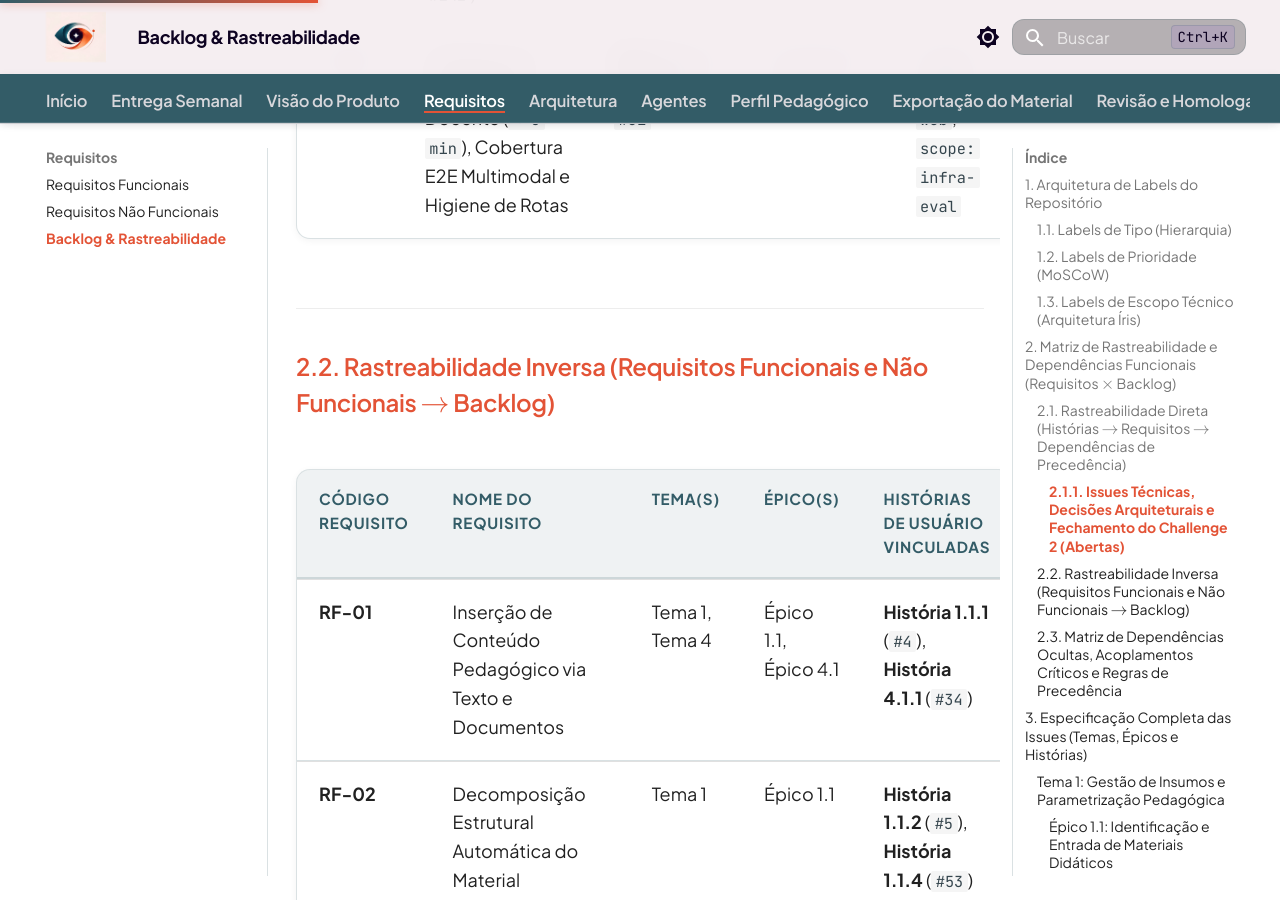
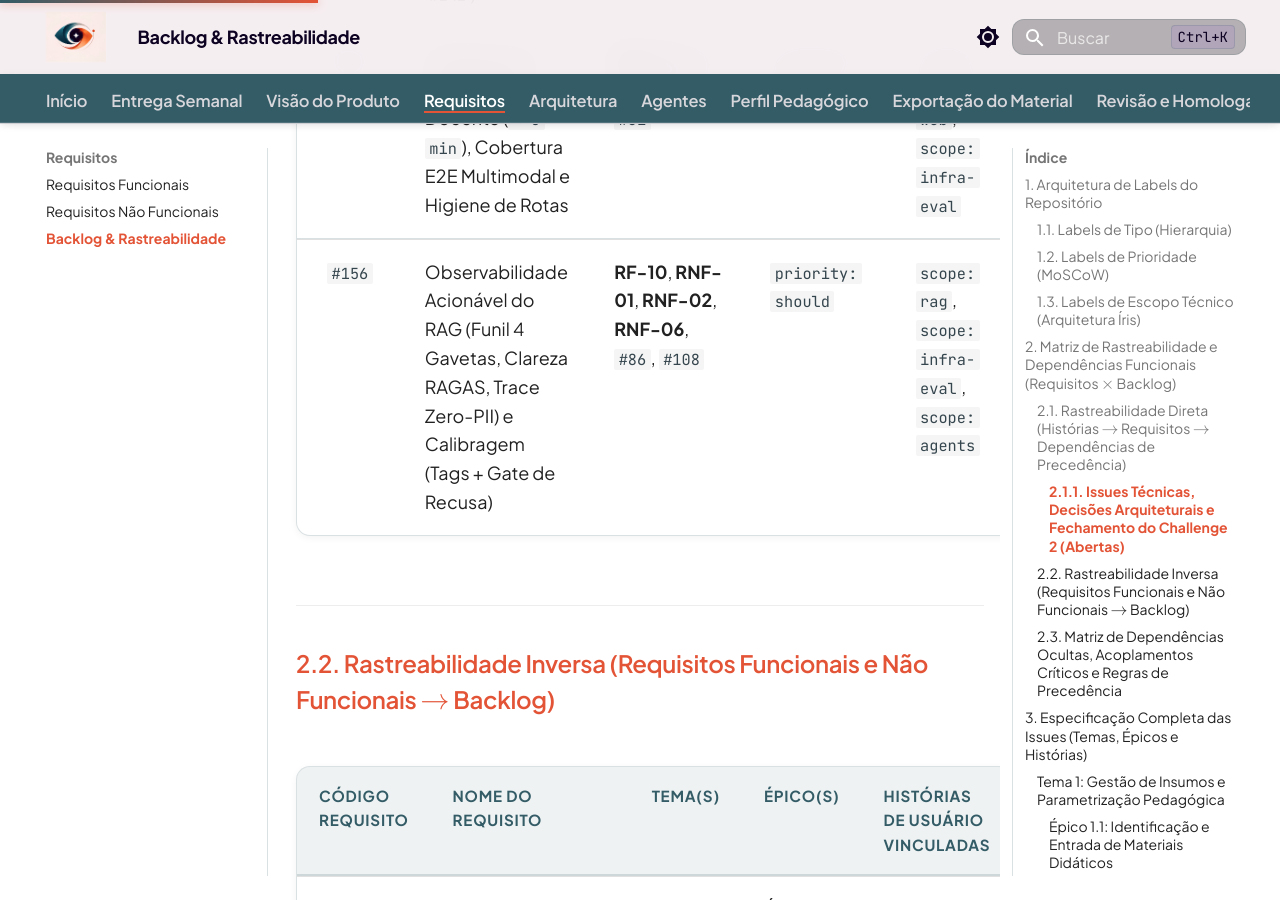
Before and after one commit to challenge-2-residencia-ia-grupo-3/Iris, an MkDocs documentation site: the page built from docs/backlog_rastreabilidade.md, in a window 1280 px wide and 900 px high, scrolled down 12180 px. Built offline with MkDocs 1.6.1 and Material for MkDocs 9.7.7, drawn with Linux system fonts in a browser that asks for light colours.

Commit message:
docs(backlog): registra issue de observabilidade e calibragem do RAG (#156)

```diff
--- a/docs/backlog_rastreabilidade.md
+++ b/docs/backlog_rastreabilidade.md
@@ -87,6 +87,7 @@ Este documento consolida a hierarquia completa do backlog do projeto **Íris** (
 | `#152` | Integração de Textos Corridos (`ProseStructure`) no Fluxo Web (Etapas 1–5) | **RF-02**, `#53` | `priority: should` | `scope: front-web`, `scope: api` | `OPEN` | *A definir* |
 | `#153` | Refinamento do OCR e Análise Visual (Itens Adiados do PR `#142`) | **RF-03**, `#6` | `priority: should` | `scope: api`, `scope: agents` | `OPEN` | *A definir* |
 | `#154` | Validação de Usabilidade Docente (`< 3 min`), Cobertura E2E Multimodal e Higiene de Rotas | **RNF-10**, `#6`, `#10`, `#30`, `#31` | `priority: could` | `scope: front-web`, `scope: infra-eval` | `OPEN` | *A definir* |
+| `#156` | Observabilidade Acionável do RAG (Funil 4 Gavetas, Clareza RAGAS, Trace Zero-PII) e Calibragem (Tags + Gate de Recusa) | **RF-10**, **RNF-01**, **RNF-02**, **RNF-06**, `#86`, `#108` | `priority: should` | `scope: rag`, `scope: infra-eval`, `scope: agents` | `OPEN` | `iancostag` |
 
 ---
 
```
